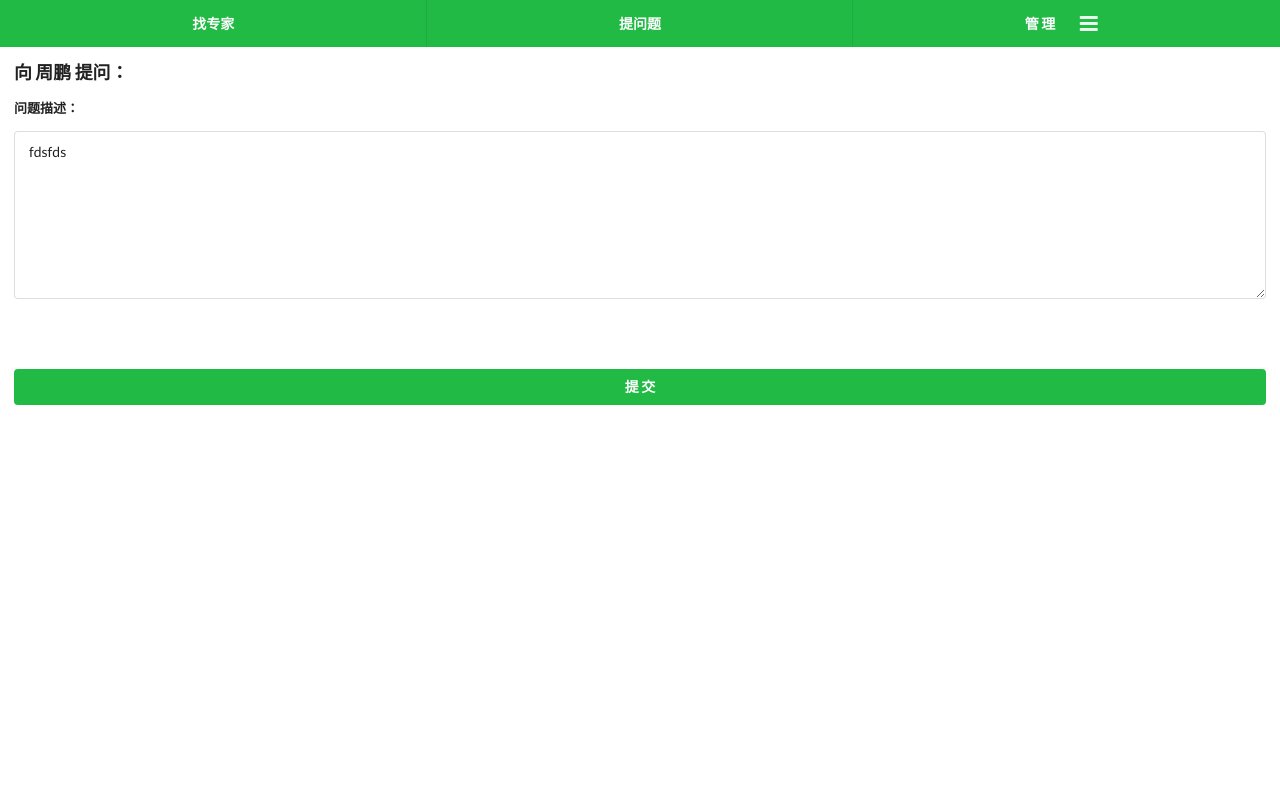
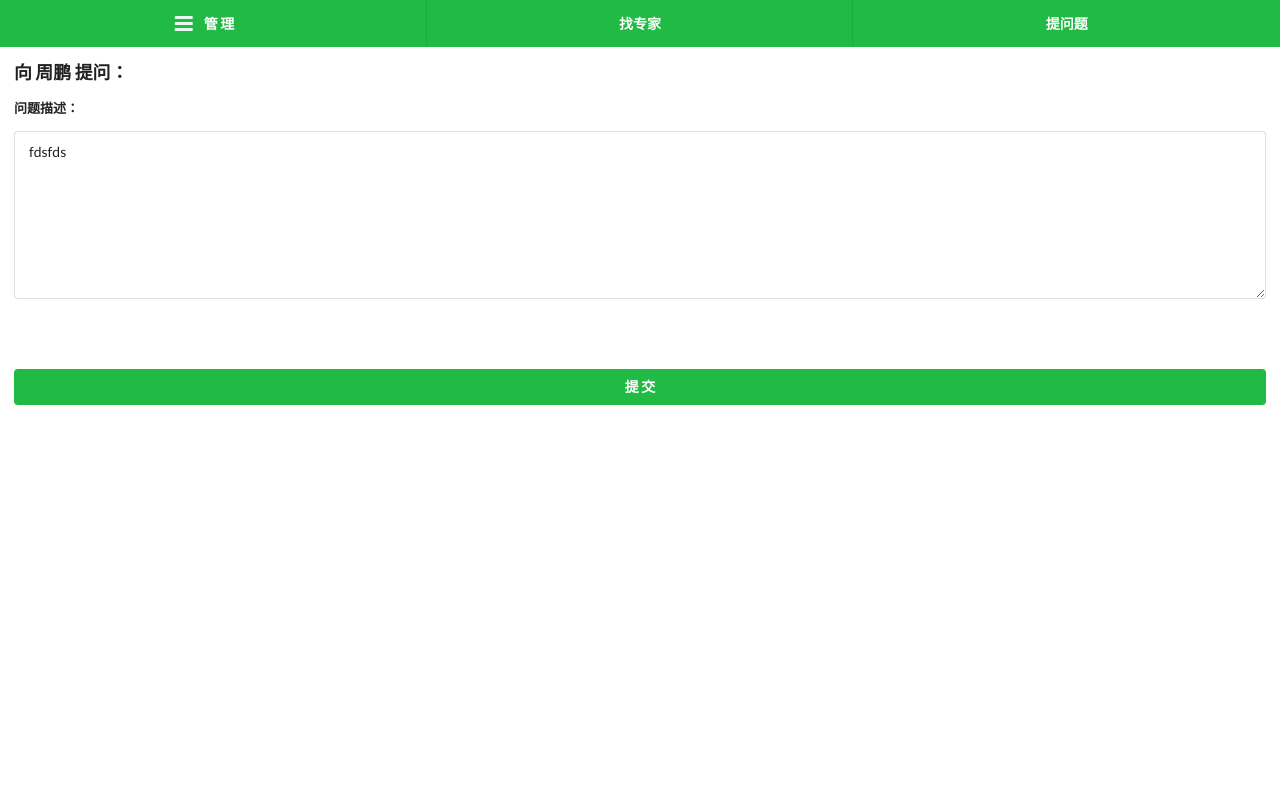
Before and after one commit to perrywang/flask-dayu, a Flask app: page /questions/1/edit in a window 1280 px wide. Run offline with Flask 2, Linux system fonts and the light colour scheme; a user stored in the database is signed in; data comes from the database, SQL or seed files in the repository.

Commit message:
adjust sidebar from right to left

```diff
--- a/app/consultant_controller.py
+++ b/app/consultant_controller.py
@@ -34,6 +34,8 @@ def consultant_login():
 @role_required(roles=['consultant','admin'])
 def consultant_logout():
     session.pop('user', None)
+    current_user().status = 'offline'
+    db.session.commit()
     return redirect('/consultant/login')
 
 @app.route('/consultant/home')
--- a/app/templates/consultant/consultant_layout.html
+++ b/app/templates/consultant/consultant_layout.html
@@ -12,7 +12,7 @@
             <a class="item" href="/answers/me">
 	            我的答案
 	        </a>
-            <a class="item">
+            <a id="sidebar-trigger" class="item">
                 <span>管 理</span>
                 <i class="inverted large sidebar icon" style="margin-left:1em;"></i>
             </a>
@@ -75,7 +75,7 @@
 <script src="{{ url_for('static', filename='js/consultant.js') }}">
 </script>
 <script>
-        $('.sidebar.menu').sidebar('attach events', '.sidebar.icon');
+        $('.sidebar.menu').sidebar('attach events', '#sidebar-trigger');
         $('#status').checkbox('check').checkbox(
             {
                 onChecked: function(){
--- a/app/templates/user/user_layout.html
+++ b/app/templates/user/user_layout.html
@@ -6,21 +6,22 @@
 {% block content %}
     <div class="pusher">
         <div class="ui green three item inverted menu " style="margin-bottom:0;">
+            <a id="sidebar-trigger" class="item">
+                <i class="inverted large sidebar icon" style="margin-left:-1em;"></i>
+                <span>管 理</span>
+            </a>
+
             <a class="item" href="/user/search">
                 找专家
             </a>
             <a class="item">
                 提问题
             </a>
-            <a class="item">
-                <span>管 理</span>
-                <i class="inverted large sidebar icon" style="margin-left:1em;"></i>
-            </a>
         </div>
         {% block sub_content %}
         {% endblock %}
     </div>
-    <div class="ui right vertical sidebar menu" style="width:62%;padding-top:0.5em;">
+    <div class="ui left vertical sidebar menu" style="width:62%;padding-top:0.5em;">
         <div class="item">
             <div class="header">问题管理</div>
             <div class="ui divider" style="margin-top:1em;margin-bottom:0;"></div>
@@ -68,6 +69,6 @@
     <script src="{{ url_for('static', filename='js/user.js') }}">
     </script>
     <script>
-        $('.sidebar.menu').sidebar('attach events', '.sidebar.icon');
+        $('.sidebar.menu').sidebar('attach events', '#sidebar-trigger');
     </script>
 {% endblock %}
--- a/app/user_controller.py
+++ b/app/user_controller.py
@@ -45,6 +45,8 @@ def user_login():
 @auth_required
 def user_logout():
     session.pop('user', None)
+    current_user().status = 'offline'
+    db.session.commit()
     return redirect('/user/login')
 
 
```
